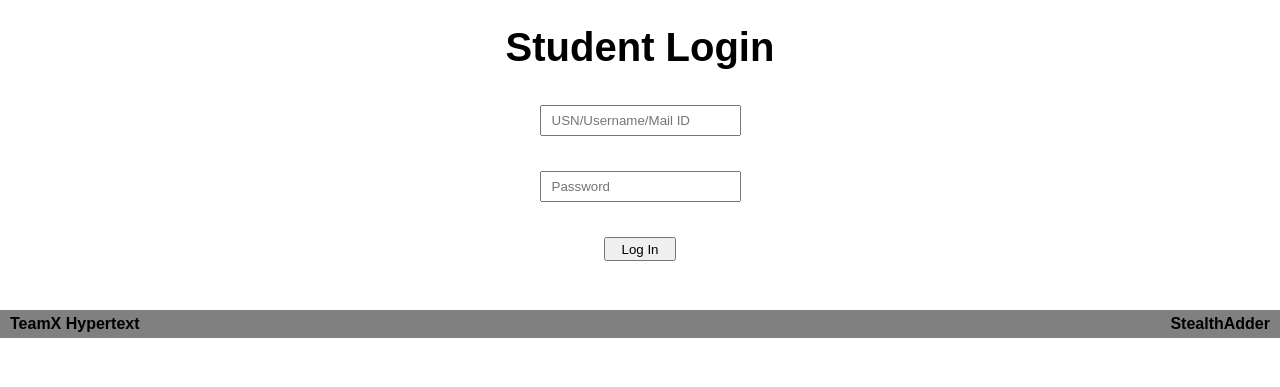
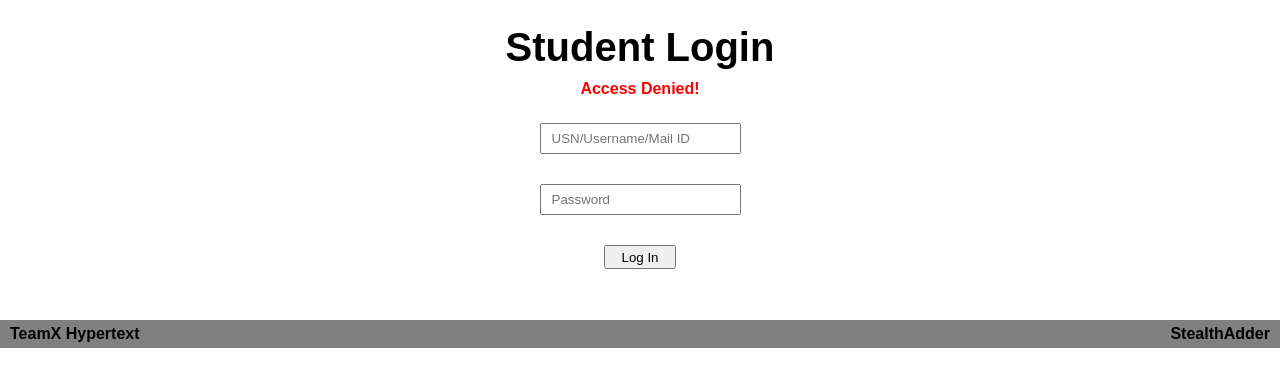
Before and after one commit to Accipiters/Feedback-System, a PHP site: page /Feedback-System/auth/stud-loginsys/student-login.php?error=accessdenied in a window 1280 px wide. Shown: the part 145-532 px from the top of the page. Run offline with PHP 8.4, Linux system fonts and the light colour scheme.

Commit message:
Url error Handling - Login page

```diff
--- a/auth/stud-loginsys/student-login.php
+++ b/auth/stud-loginsys/student-login.php
@@ -31,6 +31,35 @@
                 <div>
                     <h3 id="form-title-feedback">Student Login</h3>
                 </div>
+                <div>
+                    <?php
+                        if (isset($_GET['error'])) {
+                            if ($_GET['error'] == "accessdenied") {
+                                echo '<p class="error">Access Denied!</p>';
+                            }
+                            elseif ($_GET['error'] == "sqlconnectionerror") {
+                                echo '<p class="error">ERROR CODE: SQL_CON_ERR </p><span>Contact: </span><a href="/Feedback-System/pages/Tech_Support.html" class="ts">TeamX Support</a>';
+                                // Future update to transfer to pg with delay and might even care the error code witht the transfer...
+                            }
+                            elseif ($_GET['error'] == "emptyfields") {
+                                echo '<p class="error">Fill in all fields</p>';
+                            }
+                            else if ($_GET['error'] == "sqlerror0") {
+                                echo '<p class="error">ERROR CODE: SQL0 </p><span>Contact: </span><a href="/Feedback-System/pages/Tech_Support.html" class="ts">TeamX Support</a>';
+                            }
+                            elseif ($_GET['error'] == "wrongpwd0") {
+                                echo '<p class="error">Wrong Password!</p>';
+                            }
+                            else if ($_GET['error'] == "wrongpwd1") {
+                                echo '<p class="error">ERROR CODE: WRNG_PWD_1 </p><span>Contact: </span><a href="#" class="ts">TeamX Support</a>';
+                                // need some work here
+                            }
+                            elseif ($_GET['error'] == "nouser") {
+                                echo '<p class="error">User Doesn`t exist!</p>';
+                            }
+                        }
+                    ?>
+                </div>
                 <div class="feed-content">
                     <input type="text" placeholder="USN/Username/Mail ID" name="usn" required>
                 </div>
--- a/auth/stud-loginsys/student-signup.php
+++ b/auth/stud-loginsys/student-signup.php
@@ -64,7 +64,6 @@
                                 }
                                 else if ($_GET['error'] == "accessdenied") {
                                     echo '<p class="error">User reported with Session ID - Code Protected!</p>';
-                                    echo '<p></p>';
                                 }
                             }
                             else if ($_GET['Signup']) {
--- a/css/st_login.css
+++ b/css/st_login.css
@@ -63,6 +63,7 @@
 .feed-subblock {
     width: 600px;
     height: 300px;
+    padding-bottom: 10px;
 }
 
 label {
@@ -71,7 +72,7 @@ label {
 }
 
 .feed-content {
-    padding: 25px 10px 10px 10px;
+    padding: 20px 10px 10px 10px;
 }
 
 #submit-bt {
@@ -111,3 +112,17 @@ footer {
     font-weight: bold;
     padding-right: 10px;
 }
+
+/* url handlers */
+.error {
+    color: red;
+    font-weight: bold;
+    padding-bottom: 5px;
+}
+
+/* tech support a tag */
+.ts ,span {
+    color: blue;
+    font-weight: bold;
+    text-decoration: none;
+}
--- a/pages/varFeed.php
+++ b/pages/varFeed.php
@@ -1,5 +1,9 @@
 <?php
     session_start();
+    if (!isset($_SESSION['student_usn'])) {
+        header("Location: /Feedback-System/auth/stud-loginsys/student-login.php?error=accessdenied");
+        exit();
+    }
 ?>
 <!DOCTYPE html>
 <html lang="en">
```
Also changed, not shown: auth/stud-loginsys/includes/student-login.inc.php (+7 -7 lines), pages/Tech_Support.html (added, +11 -0 lines).
